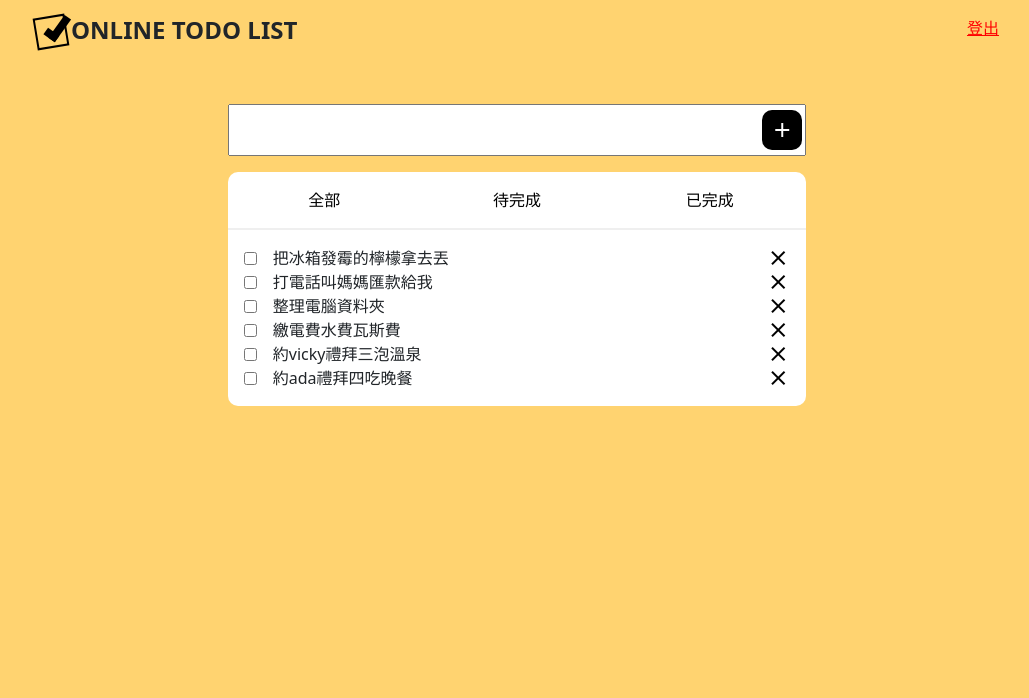
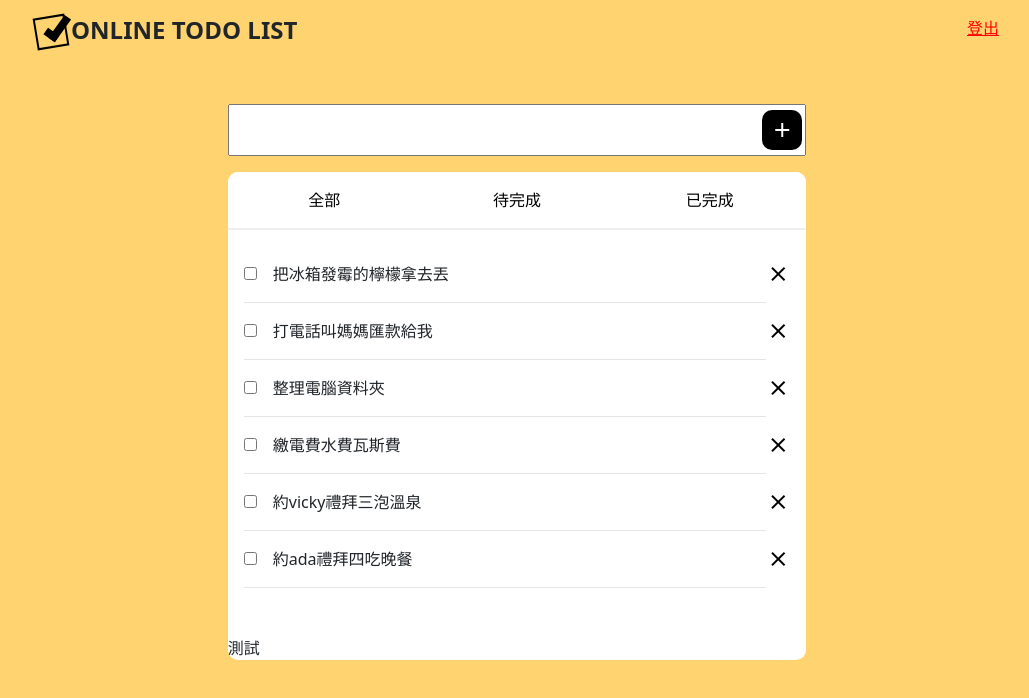
Before and after one commit to AbsintheSung/vite-todolist, a Vue app: page /#/ in a window 1280 px wide. Shown: the top 698 px of the page, without its empty margins (123-1152 px from the left). Built offline with nearby package versions, Linux system fonts and the light colour scheme; a web font is replaced by a local one.

Commit message:
部分上傳

```diff
--- a/src/App.vue
+++ b/src/App.vue
@@ -15,8 +15,9 @@ import router from './router';
 
 <style lang="scss">
 body{
-    // min-height: 100vh;
+    min-height: 100vh;
     background-color: #FFD370;
+    // background: linear-gradient(170deg, #FFD370 55%, #FFFFFF 45%);
 }
 
 
--- a/src/assets/scss/pages/_home.scss
+++ b/src/assets/scss/pages/_home.scss
@@ -19,7 +19,7 @@ header{
         width: 100%;
         padding: 12px 16px;
     }
-    @include Small{
+    @include Medium{
         width: 60%;
         margin-top: 40px;
     }
@@ -41,8 +41,10 @@ header{
     background-color: black;
 }
 .list-box{
+    background-color: #FFFFFF;
+    border-radius: 10px;
     width: 100%;
-    @include Small{
+    @include Medium{
         width: 60%;
     }
 }
--- a/src/views/home.vue
+++ b/src/views/home.vue
@@ -1,6 +1,8 @@
 <script setup>
 import TodoListTitle from '../components/TodoList-Title.vue';
-
+import { useRoute } from 'vue-router';
+const currentRoute = useRoute();
+console.log(currentRoute.fullPath)
 
 </script>
 
@@ -28,44 +30,56 @@ import TodoListTitle from '../components/TodoList-Title.vue';
 
             <ul class="todo-list">
                 <li>
+                    <div>
                         <input type="checkbox" id="item1" name="item1" value="">
-                    <label for="item1">把冰箱發霉的檸檬拿去丟</label>
+                        <label for="item1"  @mousedown.prevent>把冰箱發霉的檸檬拿去丟</label>
+                    </div>
+
                     <a class="delete-link"><span class="material-icons-outlined delete-icon">clear</span></a>
                 </li>
 
                 <li>
+                    <div>
                         <input type="checkbox" id="item2" name="item2" value="">
-                    <label for="item2">打電話叫媽媽匯款給我</label>
+                        <label for="item2"  @mousedown.prevent>打電話叫媽媽匯款給我</label>
+                    </div>
                     <a class="delete-link"><span class="material-icons-outlined delete-icon">clear</span></a>
                 </li>
 
                 <li>
+                    <div>
                         <input type="checkbox" id="item3" name="item3" value="">
-                    <label for="item3">整理電腦資料夾</label>
+                        <label for="item3"  @mousedown.prevent>整理電腦資料夾</label>
+                    </div>
                     <a class="delete-link"><span class="material-icons-outlined">clear</span></a>
                 </li>
 
                 <li>
+                    <div>
                         <input type="checkbox" id="item4" name="item4" value="">
                         <label for="item4" @mousedown.prevent>繳電費水費瓦斯費</label>
+                    </div>
                     <a class="delete-link"><span class="material-icons-outlined delete-icon">clear</span></a>
                 </li>
 
                 <li>
+                    <div>
                         <input type="checkbox" id="item5" name="item5" value="">
-                    <label for="item5">約vicky禮拜三泡溫泉</label>
+                        <label for="item5"  @mousedown.prevent>約vicky禮拜三泡溫泉</label>
+                    </div>
                     <a class="delete-link"><span class="material-icons-outlined delete-icon">clear</span></a>
                 </li>
 
                 <li>
+                    <div>
                         <input type="checkbox" id="item6" name="item6" value="">
-                    <label for="item6">約ada禮拜四吃晚餐</label>
+                        <label for="item6"  @mousedown.prevent>約ada禮拜四吃晚餐</label>
+                    </div>
                     <a class="delete-link"><span class="material-icons-outlined delete-icon">clear</span></a>
                 </li>
 
-
-
             </ul>
+            <div>測試</div>
         </div>
 
 
@@ -78,9 +92,22 @@ import TodoListTitle from '../components/TodoList-Title.vue';
 
 
 <style lang="scss" scoped>
+
 li{
     display: flex;
-    align-items: center
+    align-items: center;
+    margin: 16px 0px;
+    >div{
+        width: 100%;
+        padding-bottom: 16px;
+        border-bottom:1px solid #E5E5E5 ;
+        >label{
+            margin-left: 16px;
+        }
+    }
+    >a{
+        align-self: flex-start;
+    }
 }
 .delete-link{
     display: flex;
@@ -113,47 +140,10 @@ li{
 
 }
 .todo-list{
-    background-color: #FFFFFF;
-    border-radius: 0px 0px 10px 10px;
+    // background-color: #FFFFFF;
+    // border-radius: 0px 0px 10px 10px;
     padding: 16px;
-    >li{
-        display: flex;
-        align-items: center;
-        >label{
-            margin-left: 16px;
 }
-        >a{
-            margin-left:auto ;
-        }
-    }
-}
-// header{
-//     display: flex;
-//     justify-content: space-between;
-//     padding-top: 16px;
-// }
-// .input-box{
-//     position: relative;
-//     margin: 16px 0px;
-//     >input{
-//         width: 100%;
-//         padding: 12px 16px;
-//     }
-// }
-// .addinput{
-//     position: absolute;
-//     top: 50%;
-//     right:4px;
-//     transform: translateY(-50%);
-//     display: flex;
-//     justify-content: center;
-//     align-items: center;
-//     width: 40px;
-//     height: 40px;
-//     color: white;
-//     border: none;
-//     border-radius: 10px;
-//     background-color: black;
-// }
+
 
 </style>
--- a/src/views/login.vue
+++ b/src/views/login.vue
@@ -1,6 +1,9 @@
 <script setup>
 import TodoListTitle from '../components/TodoList-Title.vue';
 import TitleImage from '../components/TitleImage.vue'
+import { useRoute } from 'vue-router';
+const currentRoute = useRoute();
+console.log(currentRoute.fullPath)
 
 </script>
 
--- a/src/views/register.vue
+++ b/src/views/register.vue
@@ -1,6 +1,9 @@
 <script setup>
 import TodoListTitle from '../components/TodoList-Title.vue';
 import TitleImage from '../components/TitleImage.vue'
+import { useRoute } from 'vue-router';
+const currentRoute = useRoute();
+console.log(currentRoute.fullPath)
 
 </script>
 
@@ -55,6 +58,7 @@ import TitleImage from '../components/TitleImage.vue'
 </template>
 
 <style lang="scss" scoped>
+
 form{
     input{
         border-radius: 4px;
```
Lines whose indentation alone changed are shown as unchanged.
